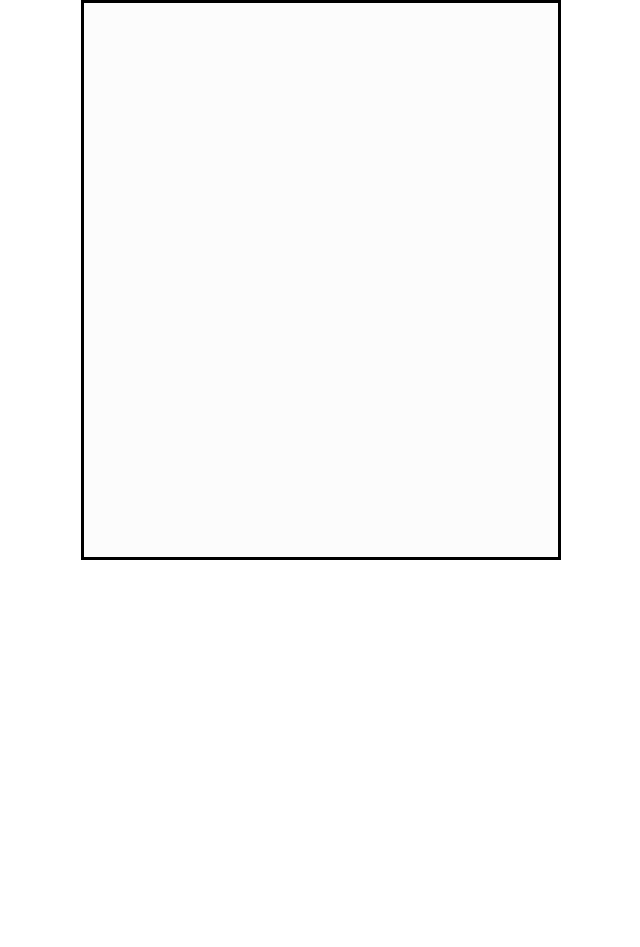
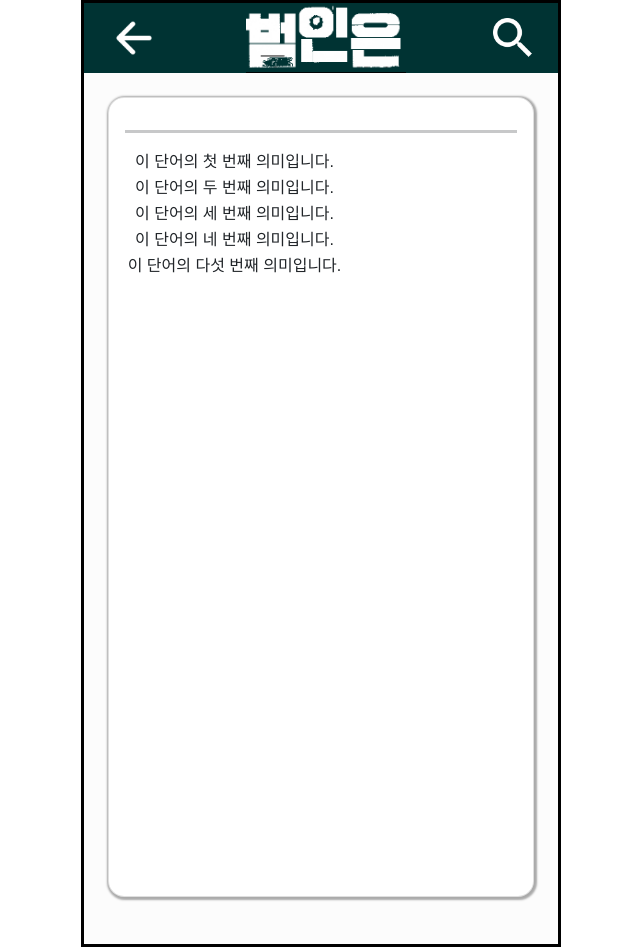
Before and after one commit to l0u0h0/Bum-In-Eun, a React (Create React App) app in the folder frontend/: page /dictionary/detail in a window 1280 px wide. Before the commit this address had no page. Shown: the whole page, without its empty margins (319-959 px from the left). Before the commit the page ends 800 px from the top, so only its background shows below. Built offline with nearby package versions, Linux system fonts and the light colour scheme.

Commit message:
dictionarydetail_add

```diff
--- a/frontend/src/App.js
+++ b/frontend/src/App.js
@@ -13,6 +13,7 @@ import Crimeresult from "./components/crime/CrimeresultComponent";
 import { BrowserRouter, Route, Routes } from "react-router-dom";
 import Crimedetail from "./components/crime/CrimedetailComponent";
 import DictionaryMain from "./components/dictionary/DicionarymainComponent";
+import Dictionarydetail from "./components/dictionary/DictionarydetailComponent";
 
 function App() {
   return (
@@ -22,9 +23,10 @@ function App() {
           <Route path="/" element={<MainComponent />} />
           <Route path="/search" element={<SearchComponent />} />
           <Route path="/crime" element={<Crimemain />} />
-          <Route path="/crimeresult" element={<Crimeresult />} />
-          <Route path="/crimedetail" element={<Crimedetail />} />
+          <Route path="/crime/result" element={<Crimeresult />} />
+          <Route path="/crime/detail" element={<Crimedetail />} />
           <Route path="/dictionary" element={<DictionaryMain />} />
+          <Route path="/dictionary/detail" element={<Dictionarydetail />} />
         </Routes>
       </BrowserRouter>
     </div>
--- a/frontend/src/components/crime/CrimemainComponent.jsx
+++ b/frontend/src/components/crime/CrimemainComponent.jsx
@@ -11,16 +11,16 @@ export default function Crimemain() {
       <Header />
       <div className="crimemain-body">
         <div className="category-area">
-          <Link to="/crimeresult?category=gambling">
+          <Link to="/crime/result?category=gambling">
             <button className="btn btn--link category">도박</button>
           </Link>
-          <Link to="/crimeresult?category=voicefishing">
+          <Link to="/crime/result?category=voicefishing">
             <button className="btn btn--link category">보이스 피싱</button>
           </Link>
-          <Link to="/crimeresult?category=drug">
+          <Link to="/crime/result?category=drug">
             <button className="btn btn--link category">마약</button>
           </Link>
-          <Link to="/crimeresult?category=gendercrime">
+          <Link to="/crime/result?category=gendercrime">
             <button className="btn btn--link category">성범죄</button>
           </Link>
         </div>
--- a/frontend/src/components/crime/CrimeresultComponent.jsx
+++ b/frontend/src/components/crime/CrimeresultComponent.jsx
@@ -69,7 +69,7 @@ export default function Crimeresult() {
                 <tr className="result-row" key={`table_row_${num}`}>
                   <td className="result-word">
                     <Link
-                      to={`/crimedetail?category=${category}&word=${
+                      to={`/crime/detail?category=${category}&word=${
                         data.word + (num + 1)
                       }&mean=${data.mean}`}
                     >
--- a/frontend/src/components/dictionary/DicionarymainComponent.jsx
+++ b/frontend/src/components/dictionary/DicionarymainComponent.jsx
@@ -7,7 +7,13 @@ import Header from "../common/HeaderComponent";
 
 // Main Area
 export default function DictionaryMain() {
-  const list = [1, 2, 3, 4, 5];
+  const lists = [
+    { num: 1, word: "킹받네" },
+    { num: 2, word: "킹받네" },
+    { num: 3, word: "킹받네" },
+    { num: 4, word: "킹받네" },
+    { num: 5, word: "킹받네" },
+  ];
   return (
     <div className="App-dictionarymain">
       <Header />
@@ -16,12 +22,12 @@ export default function DictionaryMain() {
           <h3 className="table-title">조회가 많았던 키워드</h3>
           <table className="table-content">
             <tbody>
-              {list.map((num) => (
-                <tr key={`table_row_${num}`}>
-                  <th className="data-rank">{num}.</th>
+              {lists.map((list) => (
+                <tr key={`table_row_${list.num}`}>
+                  <th className="data-rank">{list.num}.</th>
                   <td className="data-word">
-                    <Link to="/crimeresult?category=gambling">
-                      <div className="data-word-link">킹받네</div>
+                    <Link to={`/dictionary/detail?word=${list.word}`}>
+                      <div className="data-word-link">{list.word}</div>
                     </Link>
                   </td>
                 </tr>
@@ -33,12 +39,12 @@ export default function DictionaryMain() {
           <h3 className="table-title">추천이 많았던 키워드</h3>
           <table className="table-content">
             <tbody>
-              {list.map((num) => (
-                <tr key={`table_row_${num}`}>
-                  <th className="data-rank">{num}.</th>
+              {lists.map((list) => (
+                <tr key={`table_row_${list.num}`}>
+                  <th className="data-rank">{list.num}.</th>
                   <td className="data-word">
-                    <Link to="/crimeresult?category=gambling">
-                      <div className="data-word-link">킹받네</div>
+                    <Link to={`/dictionary/detail?word=${list.word}`}>
+                      <div className="data-word-link">{list.word}</div>
                     </Link>
                   </td>
                 </tr>
--- /dev/null
+++ b/frontend/src/components/dictionary/DictionarydetailComponent.jsx
@@ -0,0 +1,59 @@
+// import
+import React, { useState, useEffect } from "react";
+import { Card } from "react-bootstrap";
+import { useLocation } from "react-router-dom";
+import Header from "../common/HeaderComponent";
+// ex_img
+
+// Detail Area
+export default function Dictionarydetail() {
+  const location = new URLSearchParams(useLocation().search);
+  const word = location.get("word");
+  const [data, setData] = useState([]);
+  useEffect(() => {
+    // example data
+    setData([
+      {
+        word: `${word}`,
+        mean: `이 단어의 첫 번째 의미입니다.`,
+      },
+      {
+        word: `${word}`,
+        mean: `이 단어의 두 번째 의미입니다.`,
+      },
+      {
+        word: `${word}`,
+        mean: `이 단어의 세 번째 의미입니다.`,
+      },
+      {
+        word: `${word}`,
+        mean: `이 단어의 네 번째 의미입니다.`,
+      },
+      {
+        word: `${word}`,
+        mean: `이 단어의 다섯 번째 의미입니다.`,
+      },
+    ]);
+  }, [word]);
+  return (
+    <div className="App-crimedetail">
+      <Header />
+      <Card body className="crimedetail-body">
+        <h2 className="detail-title">{word}</h2>
+        <hr className="title-body-between" />
+        <div className="detail-body">
+          <table className="result-table">
+            <tbody>
+              {data.map((data, num) => (
+                <tr className="result-row" key={`table_row_${num}`}>
+                  <td className="result-word"></td>
+                  <td className="result-mean">{data.mean}</td>
+                </tr>
+              ))}
+            </tbody>
+          </table>
+        </div>
+      </Card>
+    </div>
+  );
+}
```
Also changed, not shown: 1 other file (tests, documents, lock files or other folders).
